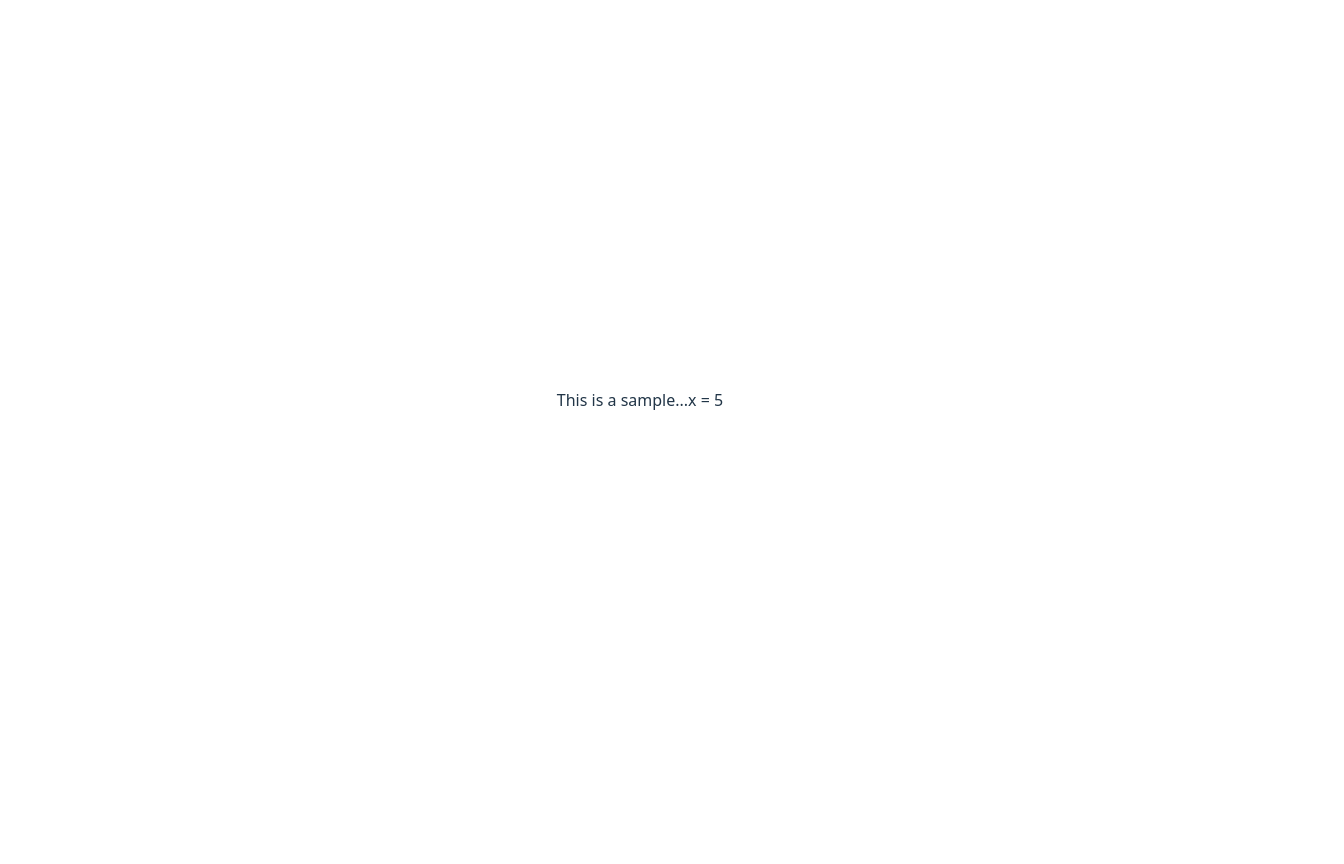
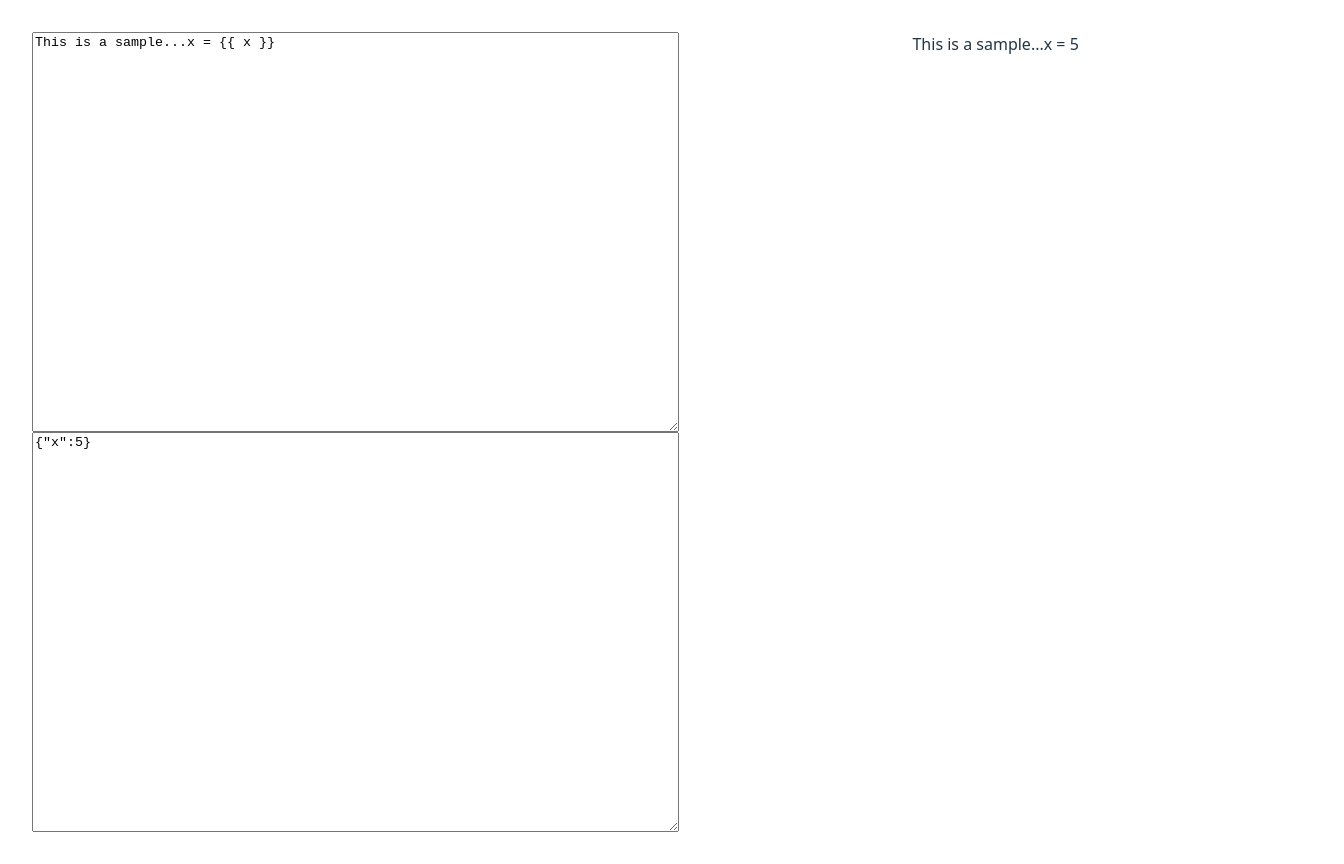
Before and after one commit to mtiller/template-renderer, a React (Vite) app: page / in a window 1280 px wide. Shown: the whole page, 1344 px wide, since content can reach past the window. Before the commit the page ends 800 px from the top, so only its background shows below. Built offline with nearby package versions, Linux system fonts and the light colour scheme.

Commit message:
doc: demonstration app working

```diff
--- a/pkg/renderer.tsx
+++ b/pkg/renderer.tsx
@@ -3,9 +3,10 @@ import { useTemplate } from "./template";
 export interface TemplateRendererProps {
   content: string;
   values: Record<string, any>;
+  style?: React.CSSProperties;
 }
 
 export const TemplateRenderer = (props: TemplateRendererProps) => {
   const rendered = useTemplate(props.content, props.values);
-  return <div>{rendered}</div>;
+  return <div style={props.style}>{rendered}</div>;
 };
--- a/src/App.tsx
+++ b/src/App.tsx
@@ -1,12 +1,48 @@
 import "./App.css";
 import { TemplateRenderer } from "../pkg";
+import { useEffect, useState } from "react";
+
+const initialTemplate = "This is a sample...x = {{ x }}";
+
+const initialValue = { x: 5 };
 
 function App() {
+  const [template, setTemplate] = useState<string>(initialTemplate);
+  const [valueText, setValueText] = useState<string>(
+    JSON.stringify(initialValue)
+  );
+  const [value, setValue] = useState<any>(initialValue);
+
+  useEffect(() => {
+    try {
+      const val = JSON.parse(valueText);
+      setValue(val);
+    } catch (e) {
+      console.error(e);
+    }
+  }, [valueText]);
   return (
-    <TemplateRenderer
-      content="This is a sample...x = {{ x }}"
-      values={{ x: 5 }}
-    ></TemplateRenderer>
+    <div style={{ height: "100vh", width: "100vw", display: "flex" }}>
+      <div style={{ flexGrow: 1, display: "flex", flexDirection: "column" }}>
+        <textarea
+          style={{ flexGrow: 1 }}
+          onChange={(ev) => setTemplate(ev.target.value)}
+        >
+          {template}
+        </textarea>
+        <textarea
+          style={{ flexGrow: 1 }}
+          onChange={(ev) => setValueText(ev.target.value)}
+        >
+          {valueText}
+        </textarea>
+      </div>
+      <TemplateRenderer
+        style={{ flexGrow: 1 }}
+        content={template}
+        values={value}
+      ></TemplateRenderer>
+    </div>
   );
 }
 
```
